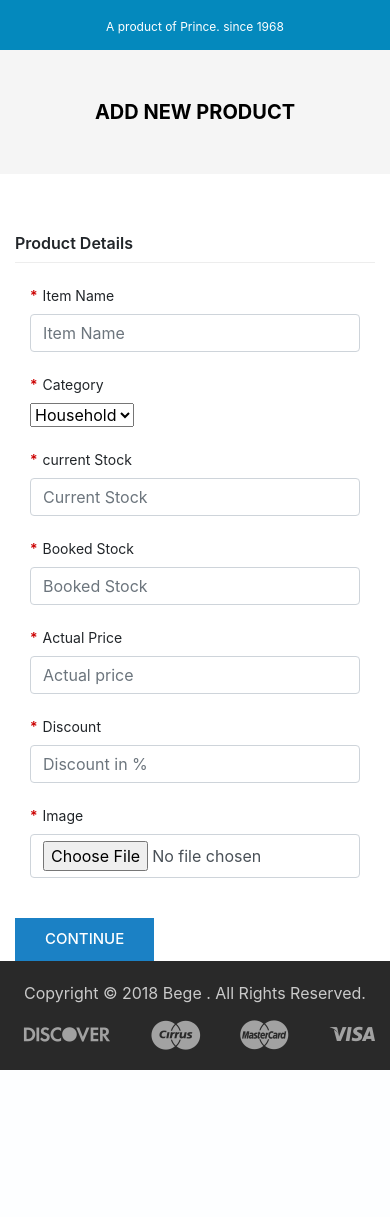
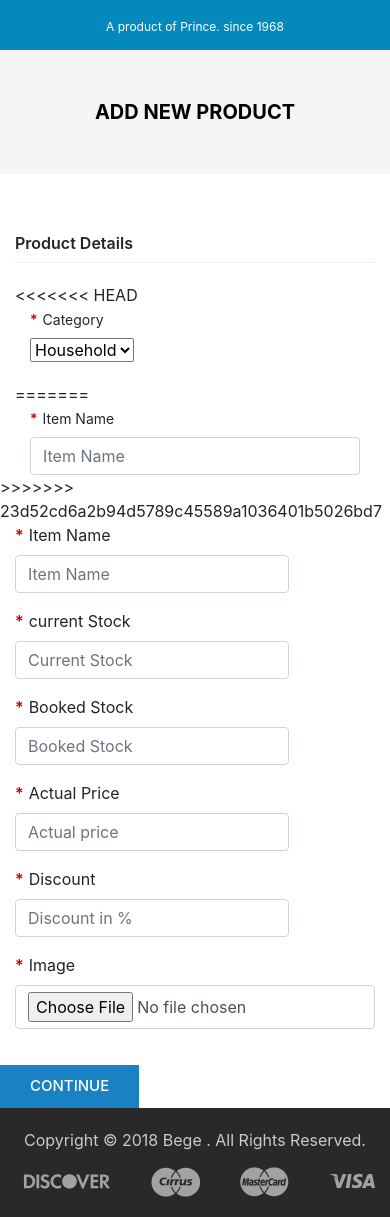
Before and after one commit to deepuvkrish/nadar, a PHP site: page /ecom/newproduct.php in a window 390 px wide. Before the commit the page ends 1070 px from the top, so only its background shows below. Run offline with PHP 8.4, Linux system fonts and the light colour scheme; some libraries are stand-ins or nearby versions.

Commit message:
new product

```diff
--- a/newproduct.php
+++ b/newproduct.php
@@ -49,7 +49,25 @@
                             <form class="form-register" action="#" method="POST" enctype="multipart/form-data">
                                 <fieldset>
                                     <legend>Product Details</legend>
+
                                     <div class="form-group d-md-flex align-items-md-center">
+<<<<<<< HEAD
+                                        <label class="control-label col-md-2" for="l-name"><span class="require">*</span>Category</label>
+                                        <div class="col-md-10">
+                                            <select name="category">
+                                                <option value="hs101">Household</option>
+                                                <option value="vf102">Veggies</option>
+                                                <option value="kt103">Kitchen</option>
+                                                <option value="bv104">Beverages</option>
+                                                <option value="bk105">Bakes</option>
+                                                <option value="pt106">Pet food</option>
+                                                <option value="gr107">Groceries</option>
+                                                <option value="bh108">Beauty</option>
+                                                <option value="sf109">Stationary</option>
+                                            </select>
+                                        </div>
+                                    </div>
+=======
                                         <label class="control-label col-md-2" for="f-name"><span class="require">*</span>Item Name</label>
                                         <div class="col-md-10">
                                             <input type="text" class="form-control" name="name" id="f-name" placeholder="Item Name">
@@ -58,23 +76,15 @@
 
 
 
+>>>>>>> 23d52cd6a2b94d5789c45589a1036401b5026bd7
 
                                     <div class="form-group d-md-flex align-items-md-center">
-                                        <label class="control-label col-md-2" for="l-name"><span class="require">*</span>Category</label>
+                                        <label class="control-label col-md-2" for="f-name"><span class="require">*</span>Item Name</label>
                                         <div class="col-md-10">
-                                        <select name="category">
-                                            <option value="hs101">Household</option>
-                                            <option value="vf102">Veggies</option>
-                                            <option value="kt103">Kitchen</option>
-                                            <option value="bv104">Beverages</option>
-                                            <option value="bk105">Bakes</option>
-                                            <option value="pt106">Pet food</option>
-                                            <option value="gr107">Groceries</option>
-                                            <option value="bh108">Beauty</option>
-                                            <option value="sf109">Stationary</option>
-                                        </select>
+                                            <input type="text" class="form-control" name="name" id="f-name" placeholder="Item Name">
                                         </div>
                                     </div>
+
                                     <div class="form-group d-md-flex align-items-md-center">
                                         <label class="control-label col-md-2" for="l-name"><span class="require">*</span>current Stock</label>
                                         <div class="col-md-10">
@@ -126,9 +136,15 @@
                                 $folder="upload/";
                                 $final_file=str_replace(' ','-',$file);
                                 if(move_uploaded_file($file_loc,$folder.$final_file)){
+                                    $cat = $_POST['category'];
+                                    echo $cat;
                                     $img = $_POST['name'];
-                                    $img1 = $_POST['code'];
-                                    $sql="INSERT INTO bh108(image,item_name,item_code) VALUES('$final_file','$img','$img1')";
+                                    $img1 = $_POST['crr_stk'];
+                                    $img2 = $_POST['bkd_stk'];
+                                    $img3 = $_POST['act_prc'];
+                                    $img4 = $_POST['discount'];
+                                    $img5 = ($img3 * (100-$img4))/100;
+                                    $sql="INSERT INTO $cat(image,item_name,Current_Stock,Booked_Stock,Act_Price,Discount,Final_Price) VALUES('$final_file','$img',$img1,$img2,$img3,$img4,$img5)";
                                     $rr=mysqli_query($conn,$sql);
                                     if($rr){
                                         echo "<script type='text/javascript'>alert('Successfully uploaded');</script>";
```
